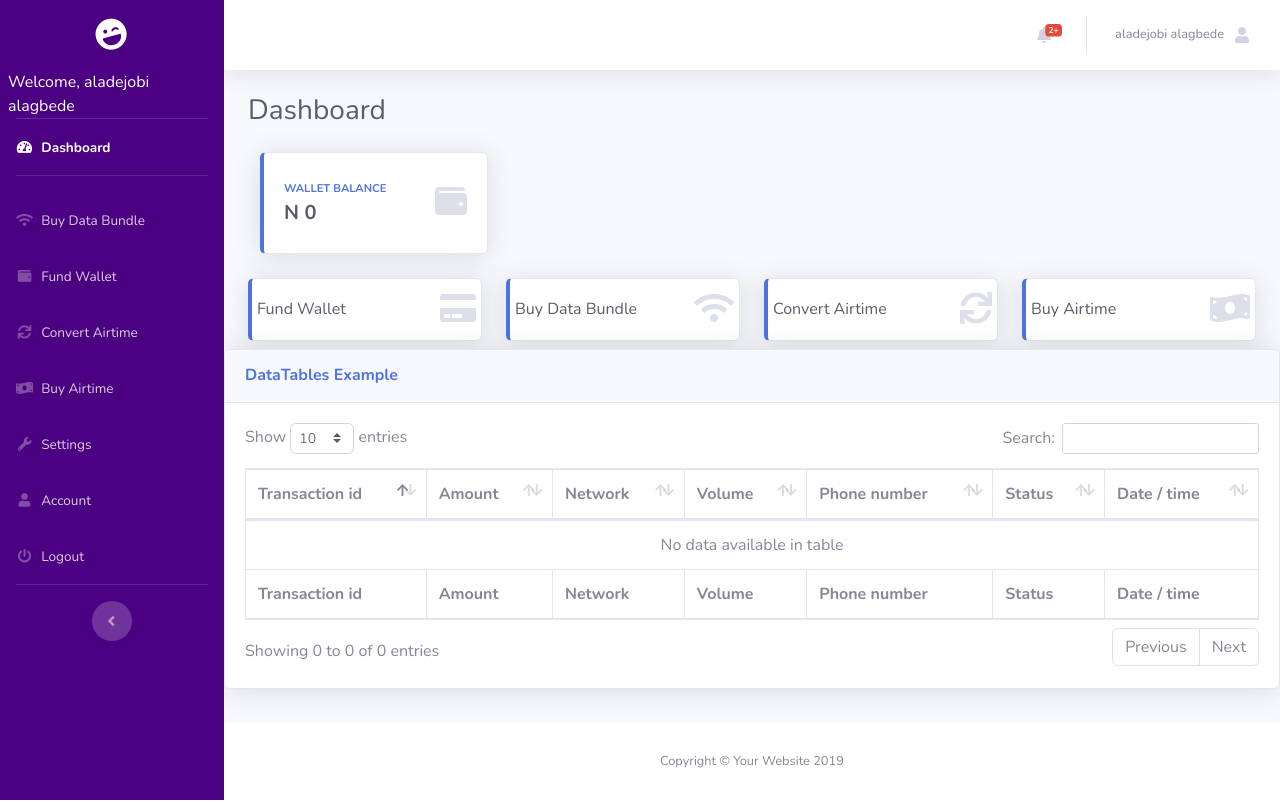
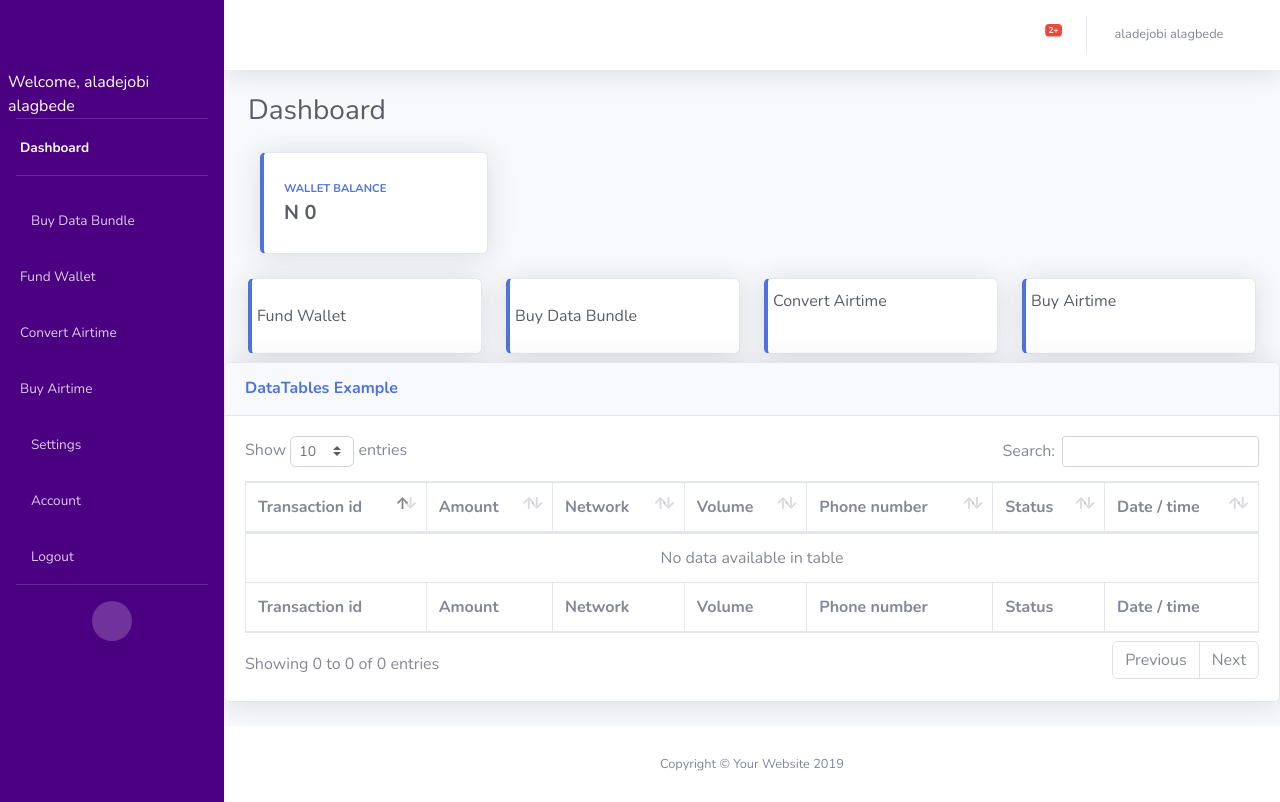
Before and after one commit to lexemmy/calc, a PHP site: page /dashboard.php in a window 1280 px wide. Run offline with PHP 8.4, Linux system fonts and the light colour scheme; a user stored in the database is signed in; data comes from the database, SQL or seed files in the repository; data that the repository does not hold is empty.

Commit message:
dashboard

```diff
--- a/dashboard.php
+++ b/dashboard.php
@@ -26,7 +26,7 @@
   <title>YinksDS</title>
 
   <!-- Custom fonts for this template-->
-  <link href="vendor/fontawesome-free/css/all.min.css" rel="stylesheet" type="text/css">
+  <link rel="stylesheet" href="https://cdnjs.cloudflare.com/ajax/libs/font-awesome/4.7.0/css/font-awesome.min.css">
   <link href="https://fonts.googleapis.com/css?family=Nunito:200,200i,300,300i,400,400i,600,600i,700,700i,800,800i,900,900i" rel="stylesheet">
 
   <!-- Custom styles for this template-->
```
